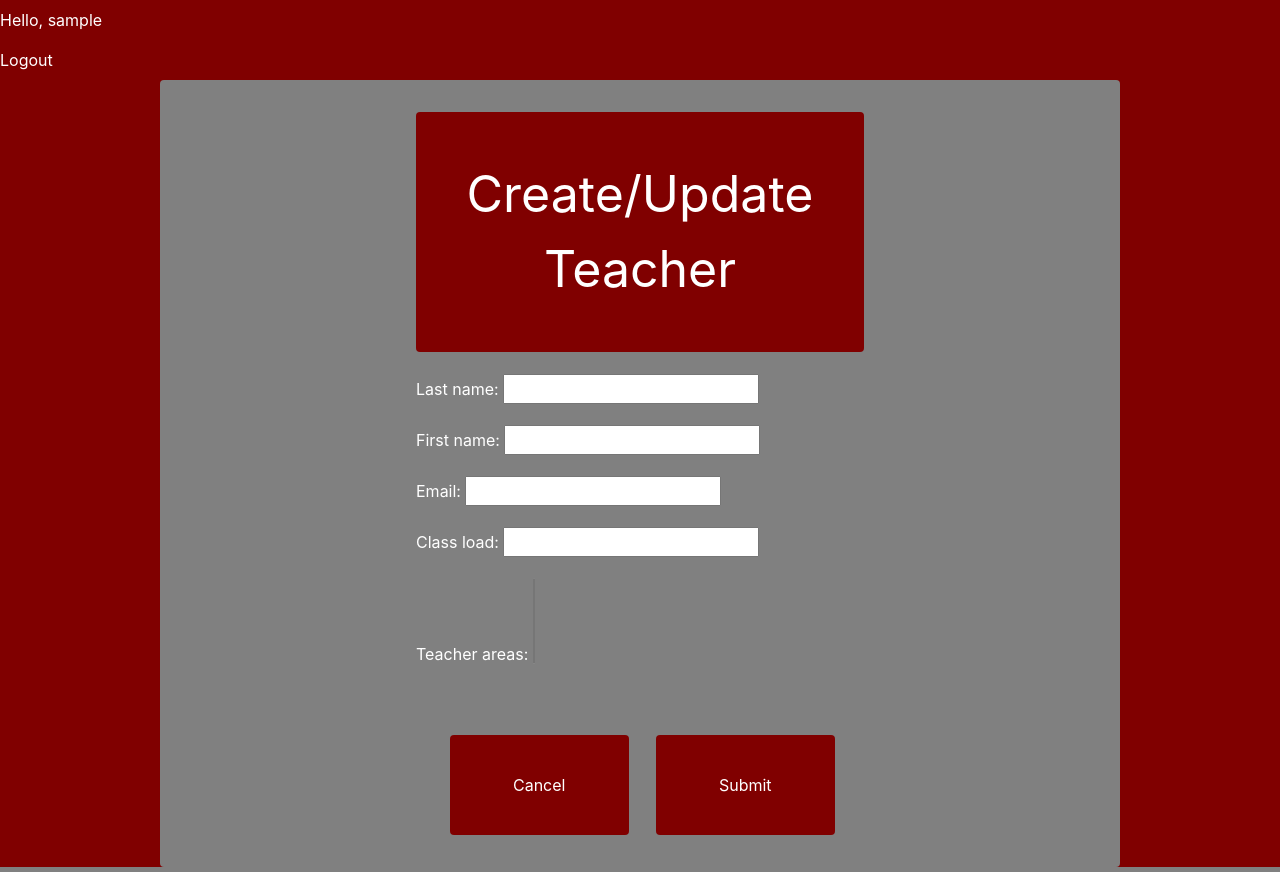
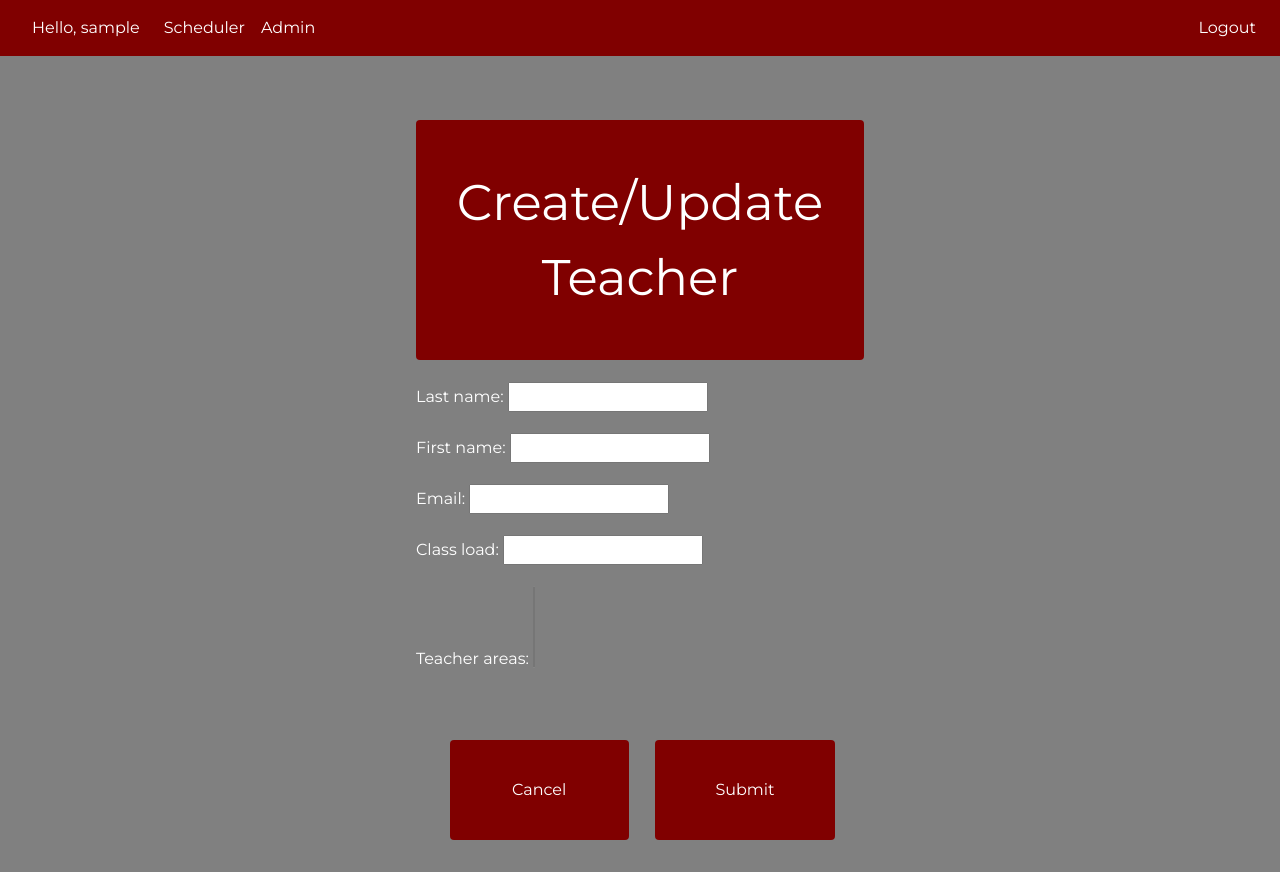
Before and after one commit to aamays12/earth-wind-fire-capstone, a Django app: page /adtaa/create_teacher in a window 1280 px wide. Run offline with Django 3.2, Linux system fonts and the light colour scheme; the visitor is signed in with stand-in values (Sample User, id 1); data that the repository does not hold is empty; some libraries are stand-ins or nearby versions.

Commit message:
Changed the UI

```diff
--- a/adtaa/templates/adtaa/teacher_form.html
+++ b/adtaa/templates/adtaa/teacher_form.html
@@ -11,14 +11,30 @@
         <link rel="stylesheet" href="{% static 'CSS/main.css' %}">
 	</head>
 	<body>
-		<div class="navbar-nav maroonBG">
-			<div>
-			{% if user.is_authenticated %}
-				<span class="nav-item nav-link">Hello, {{request.user.username}}</span>
-				<a class="nav-item nav-link" href="{% url 'logout' %}">Logout</a>
-			{% endif %}
-			</div>
-		</div>
+		{% if user.is_authenticated %}
+			<nav class="navbar navbar-expand-md navMaroonBG navAlign">
+				<span class="nav-link">Hello, {{request.user.username}}</span>
+				<ul class="navbar-nav mr-auto">
+					{% if request.user.is_staff %}
+						<li class="nav-item">
+							<a class="nav-link" href = "{% url 'scheduler' %}";>Scheduler</a>
+						</li>
+						<li class="nav-item">
+							<a class="nav-link" href = '/admin/'>Admin</a>
+						</li>
+					{% elif request.user.group.name == 'Admin' %}
+						<li class="nav-item">
+							<a class="nav-link" href = "{% url 'scheduler' %}";>Scheduler</a>
+						</li>
+					{% endif %}
+				</ul>
+				<ul class="nav navbar-nav ml-auto">
+					<li class="nav-item">
+						<a class="nav-link" href="{% url 'logout' %}">Logout</a>
+					</li>
+				</ul>
+			</nav>
+		{% endif %}
 		<div class="w-75 mx-auto rounded grayBG" style="padding:2.5%;">
 			<div class ="w-50 mx-auto rounded  maroonBG">
 				<p id="text-large" class="text-center" style="padding-top:10%; padding-bottom: 10%; margin-bottom:5%;">Create/Update Teacher</p>
--- a/static/CSS/main.css
+++ b/static/CSS/main.css
@@ -1,5 +1,7 @@
+@import url('https://fonts.googleapis.com/css?family=Montserrat');
 body {
-    background-color: #800000;
+    background-color: #808080;
+	font-family: 'Montserrat', sans-serif;
 }
 .maroonBG {
     background: #800000;
@@ -25,6 +27,11 @@ body {
     color: #DDD;
     box-shadow: 0 8px 16px 0 rgba(0,0,0,0.2), 0 3px 2.5px 0 rgba(0,0,0,0.19);
 }
+.btn:hover{
+    background-color: #700000;
+    color: #DDD;
+    box-shadow: 0 8px 16px 0 rgba(0,0,0,0.2), 0 3px 2.5px 0 rgba(0,0,0,0.19);
+}
 #text-large {
     font-size: 50px;
 }
@@ -35,3 +42,11 @@ a {
 	margin-left: auto;
 	margin-right: auto;
 }
+
+.navMaroonBG {
+	background: #800000;
+    color: #FFF;
+}
+.navAlign {
+	margin-bottom: 2.5%;
+}
--- a/users/templates/users/login.html
+++ b/users/templates/users/login.html
@@ -18,9 +18,10 @@
                     <p id="text-large" class="text-center" style="padding-top:10%; padding-bottom: 10%">Login</p>
                 </div>
                 <section class="form-wrap" style="margin-left: 7.5%">
+						<p style="margin-left: 19%;"> If you are unsure if your account has been activated, please contact your root user</p>
                         <form method="POST" id="registrationForm">
 							{% csrf_token %}
-							<fieldset class="form-group" style="margin-left: 19%; margin-top: 7%;">
+							<fieldset class="form-group" style="margin-left: 19%; margin-top: 2%;">
 									{{ form.as_p }}
 							</fieldset>
 							<div class="form-group">
@@ -30,7 +31,7 @@
                         </form>
 						<div class="border-top">
 							<small>
-								Need an account? <a class="ml-2" href="{% url 'register' %}">Sign Up</a>
+								Need an account? <a class="ml-2" href="{% url 'register' %}">Click here</a>
 							</small>
 						</div>
                     </section>
--- a/users/templates/users/logout.html
+++ b/users/templates/users/logout.html
@@ -25,7 +25,7 @@
                 <section class="form-wrap" style="margin-left: 7.5%">
 						<div class="border-top">
 							<small>
-								Log in again! <a class="ml-2" href="{% url 'login' %}">Log In Again</a>
+								Log in again!<a class="ml-2" href="{% url 'login' %}">Click here.</a>
 							</small>
 						</div>
                     </section>
--- a/users/templates/users/register.html
+++ b/users/templates/users/register.html
@@ -32,7 +32,7 @@
                     </section>
 					<div class="border-top" style="margin-left:-10%">
 							<small>
-								Already have an account? <a class="ml-2" href="{% url 'login' %}">Sign In</a>
+								Already have an account? <a class="ml-2" href="{% url 'login' %}">Click here</a>
 							</small>
 					</div>
                 </div>
--- a/users/views.py
+++ b/users/views.py
@@ -18,7 +18,7 @@ def register(request):
 			user.is_active = False
 			user.save()
 			user.groups.add(group)
-			messages.success(request, f'Account request sent for {username}! Please contact your root_user and check your email for more information.')
+			messages.success(request, f'{username} has sent a request to register. If this is a legitimate user, please activate their account.')
 			send_mail('Confirmation email', 'An e-mail has been sent to your Root User. This email will let them know that you have registered. You will receive an e-mail shortly to let you know when your account has been activated.', 'aaronmays423@gmail.com', [email], fail_silently=False)
 			send_mail('A user has registered.', str(username)+' has recently registered under their e-mail, '+str(email)+', and is waiting for activation', 'aaronmays423@gmail.com', ['aamays@ualr.edu', 'jpdeer@ualr.edu'], fail_silently=False)
 			return redirect('login')
```
Also changed, not shown: adtaa/templates/adtaa/course_form.html (+24 -8 lines), adtaa/templates/adtaa/delete_course.html (+24 -8 lines), adtaa/templates/adtaa/delete_teacher.html (+24 -8 lines), adtaa/templates/adtaa/index.html (+30 -14 lines), assistant/templates/assistant/scheduler.html (+26 -14 lines).
